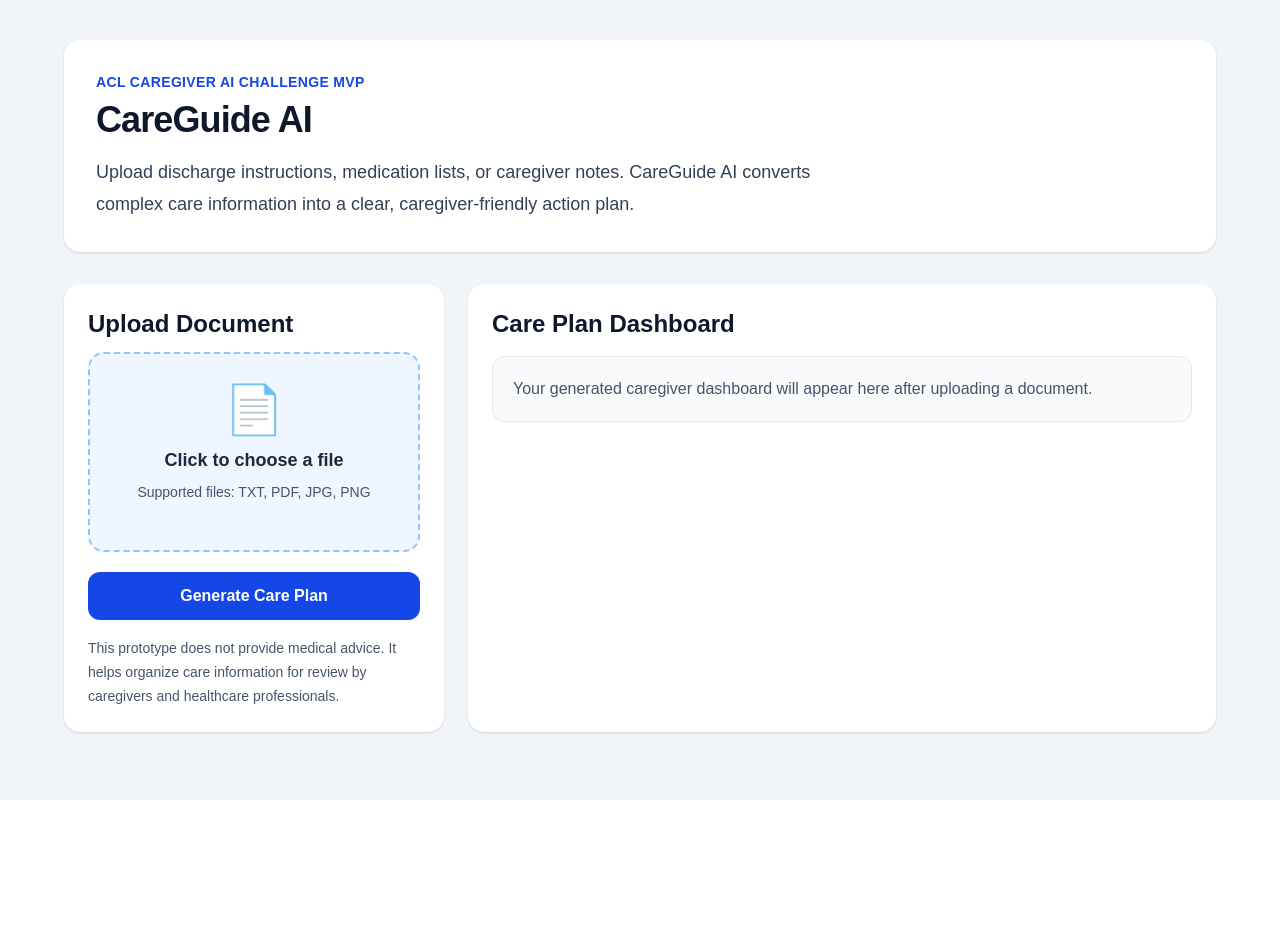
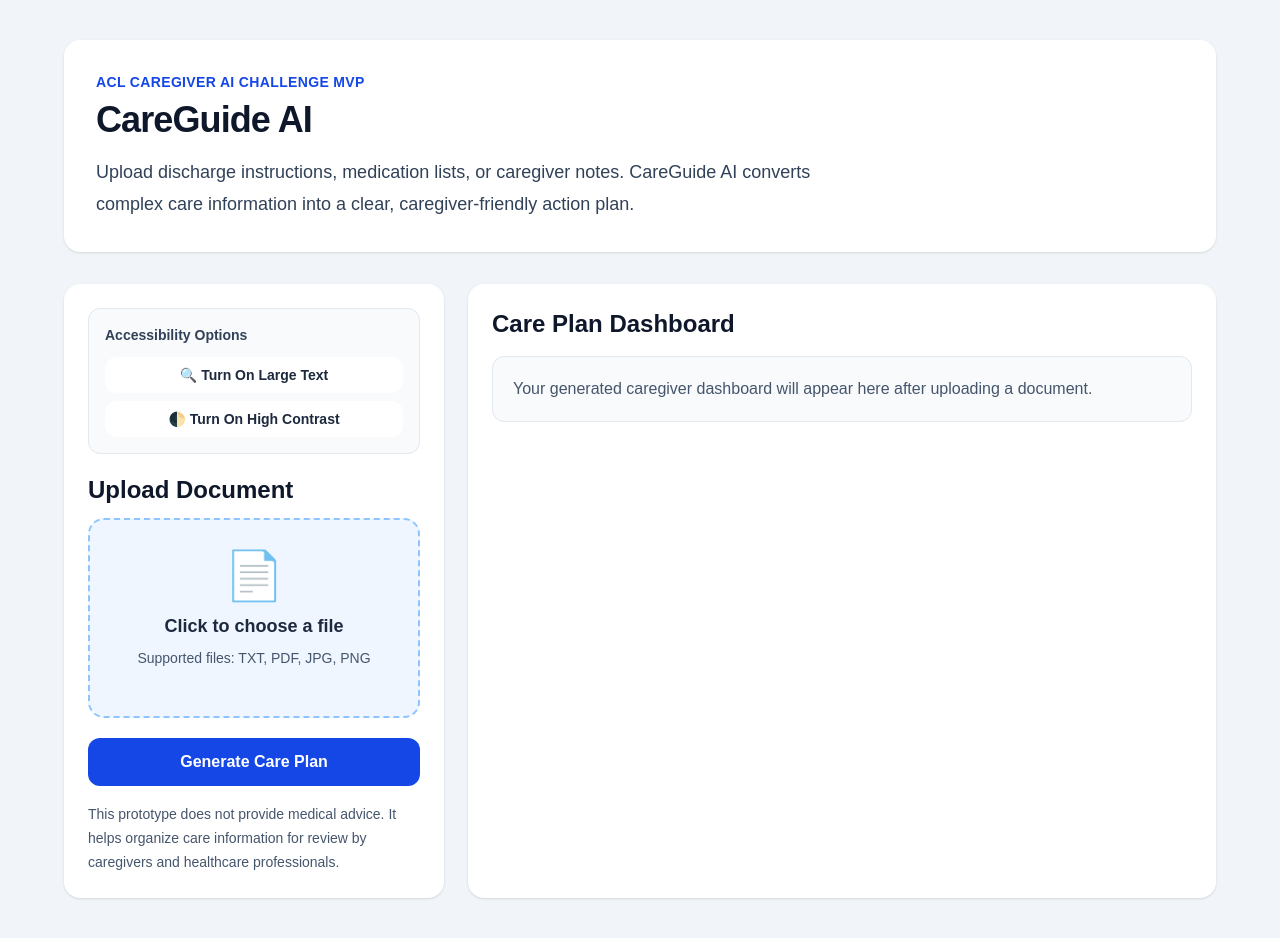
Before and after one commit to 0x01987/acl-caregiver-ai, a Next.js app in the folder frontend/: page / in a window 1280 px wide. Before the commit the page ends 800 px from the top, so only its background shows below. Built offline with nearby package versions, Linux system fonts and the light colour scheme.

Commit message:
Add accessibility display options

```diff
--- a/frontend/app/page.tsx
+++ b/frontend/app/page.tsx
@@ -53,6 +53,8 @@ export default function Home() {
   const [emergencyContact, setEmergencyContact] = useState("");
   const [careFocus, setCareFocus] = useState("");
   const [carePlan, setCarePlan] = useState<CarePlan | null>(null);
+  const [largeText, setLargeText] = useState(false);
+  const [highContrast, setHighContrast] = useState(false);
   const [completedTasks, setCompletedTasks] = useState<number[]>([]);
   const [completedFollowUps, setCompletedFollowUps] = useState<number[]>([]);
   const [loggedSymptoms, setLoggedSymptoms] = useState<string[]>([]);
@@ -375,7 +377,13 @@ ${
   const totalFollowUps = carePlan?.follow_up?.length || 0;
 
   return (
-    <main className="min-h-screen bg-slate-100 px-6 py-10 text-slate-900">
+    <main
+  className={`min-h-screen px-6 py-10 ${
+    highContrast
+      ? "bg-black text-white"
+      : "bg-slate-100 text-slate-900"
+  } ${largeText ? "text-lg" : ""}`}
+>
       <div className="mx-auto max-w-6xl">
         <section className="mb-8 rounded-2xl bg-white p-8 shadow-sm">
           <p className="mb-2 text-sm font-semibold uppercase tracking-wide text-blue-700">
@@ -395,6 +403,27 @@ ${
 
         <section className="grid gap-6 lg:grid-cols-[380px_1fr]">
           <div className="rounded-2xl bg-white p-6 shadow-sm print:hidden">
+           <div className="mb-5 rounded-xl border border-slate-200 bg-slate-50 p-4">
+  <p className="mb-3 text-sm font-semibold text-slate-700">
+    Accessibility Options
+  </p>
+
+  <div className="flex flex-col gap-2">
+    <button
+      onClick={() => setLargeText((prev) => !prev)}
+      className="rounded-xl bg-white px-4 py-2 text-sm font-semibold text-slate-800 hover:bg-slate-100"
+    >
+      🔍 {largeText ? "Turn Off Large Text" : "Turn On Large Text"}
+    </button>
+
+    <button
+      onClick={() => setHighContrast((prev) => !prev)}
+      className="rounded-xl bg-white px-4 py-2 text-sm font-semibold text-slate-800 hover:bg-slate-100"
+    >
+      🌓 {highContrast ? "Turn Off High Contrast" : "Turn On High Contrast"}
+    </button>
+  </div>
+</div>
             <h2 className="mb-3 text-2xl font-semibold">Upload Document</h2>
 
             <label className="flex cursor-pointer flex-col items-center justify-center rounded-2xl border-2 border-dashed border-blue-300 bg-blue-50 p-8 text-center hover:bg-blue-100">
```
